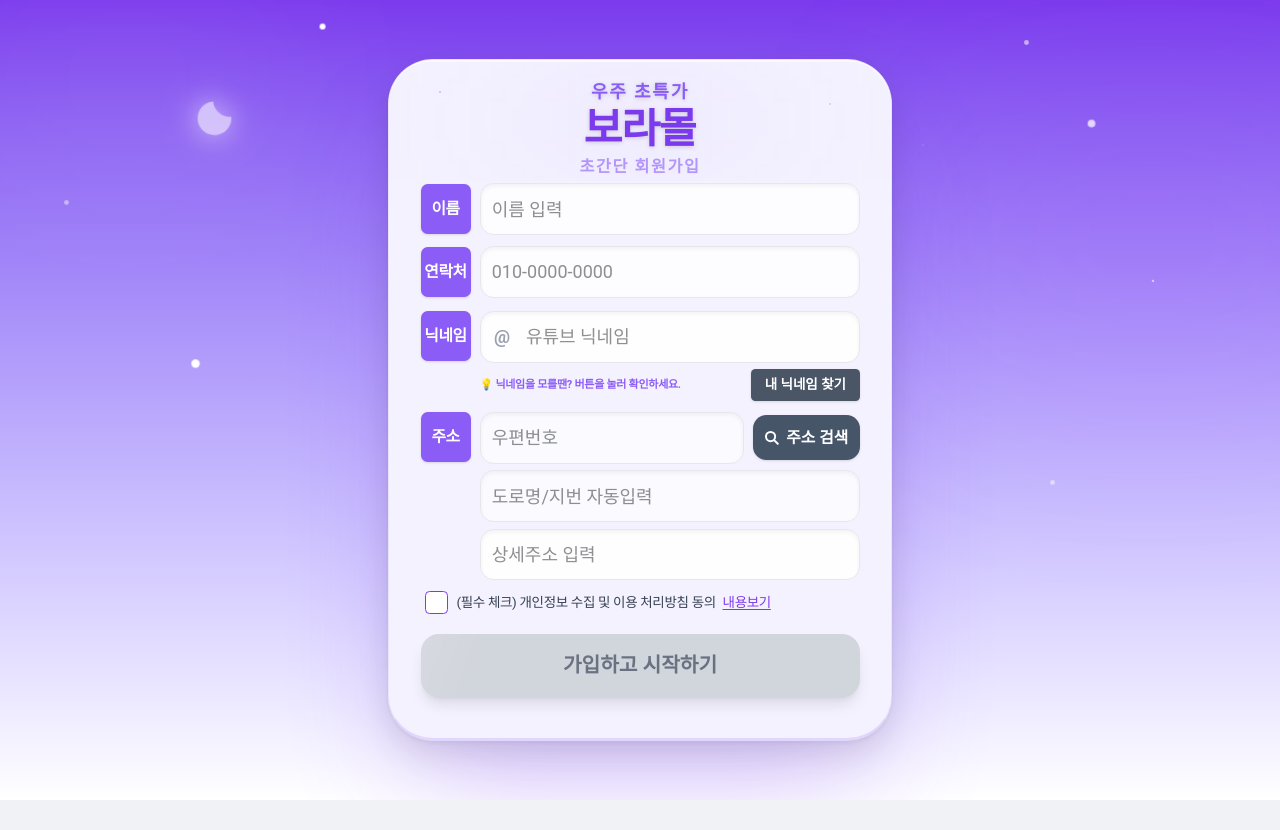
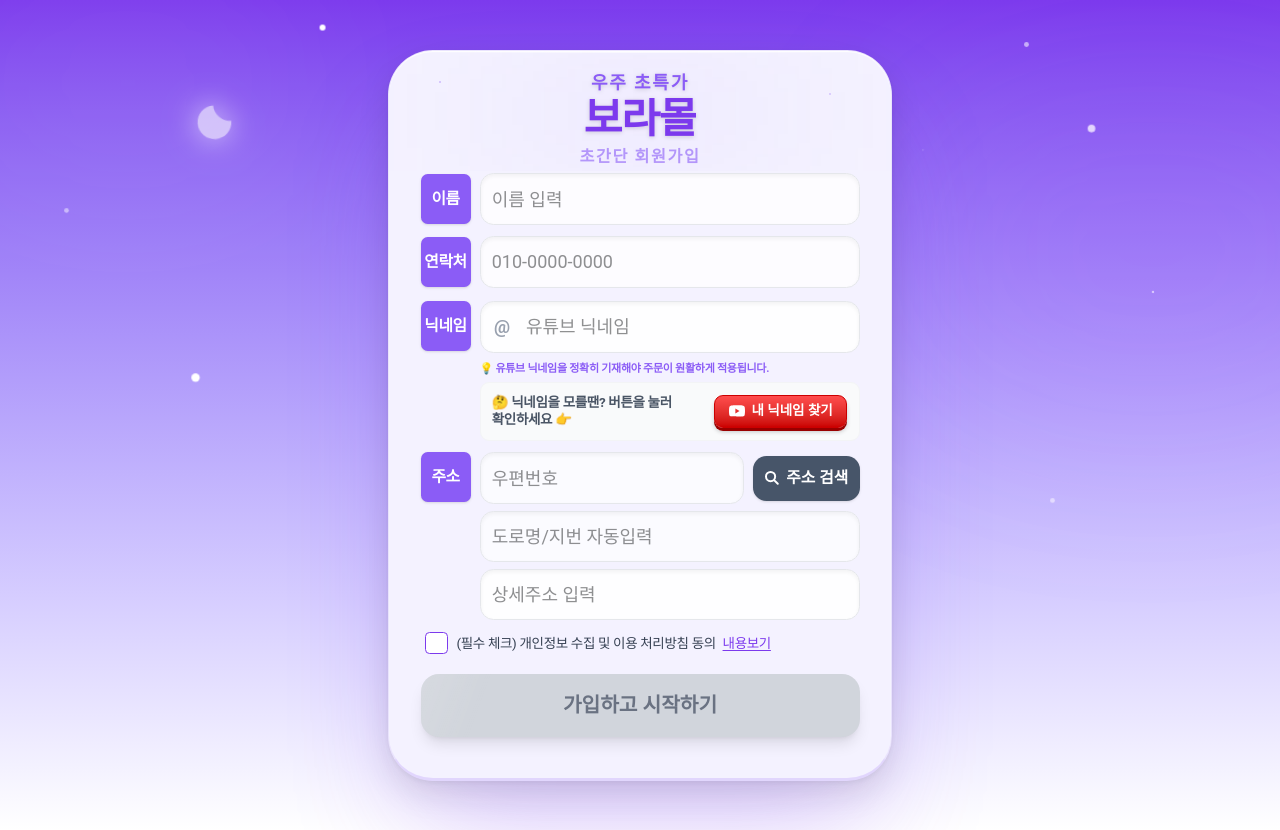
Before and after one commit to dlsekals/boramall, a Next.js app: page / in a window 1280 px wide. Before the commit the page ends 800 px from the top, so only its background shows below. Built offline with nearby package versions, Linux system fonts and the light colour scheme; no server answers; the database is empty.

Commit message:
style: add embossed youtube button and restore helper text

```diff
--- a/app/page.tsx
+++ b/app/page.tsx
@@ -471,15 +471,24 @@ function LoginContent() {
                         className="flex-1 min-w-0 pr-2.5 py-1.5 sm:p-2.5 focus:outline-none text-sm sm:text-base bg-transparent"
                       />
                     </div>
-                    <div className="flex flex-col sm:flex-row sm:items-center justify-between gap-1.5 mt-0.5">
-                      <p className="text-[11px] text-[#8b5cf6] font-bold break-keep leading-[1.2] tracking-tight">💡 닉네임을 모를땐? 버튼을 눌러 확인하세요.</p>
+                    <div className="flex flex-col gap-1.5 mt-1">
+                      <p className="text-[11px] text-[#8b5cf6] font-bold break-keep leading-[1.2] tracking-tight">💡 유튜브 닉네임을 정확히 기재해야 주문이 원활하게 적용됩니다.</p>
+
+                      <div className="flex flex-col sm:flex-row sm:items-center justify-between gap-2 p-2 sm:p-2.5 bg-gray-50 border border-gray-100 rounded-lg">
+                        <p className="text-[11px] sm:text-xs text-gray-600 font-bold break-keep leading-[1.3] tracking-tight">
+                          🤔 닉네임을 모를땐? 버튼을 눌러 확인하세요 👉
+                        </p>
                         <button
                           type="button"
                           onClick={() => window.open('https://m.youtube.com/account', '_blank')}
-                        className="self-end sm:self-auto flex items-center justify-center gap-1 bg-gray-600 text-white text-[11px] sm:text-xs font-bold px-3 py-1.5 rounded shadow-sm hover:bg-gray-700 active:scale-95 transition-all w-fit whitespace-nowrap"
+                          className="self-end sm:self-auto flex items-center justify-center gap-1.5 bg-gradient-to-b from-[#ff4d4d] to-[#cc0000] text-white text-[11px] sm:text-xs font-bold px-3 py-1.5 rounded-lg shadow-[0_3px_0_#990000,0_4px_4px_rgba(0,0,0,0.2)] active:shadow-[0_0px_0_#990000,0_1px_2px_rgba(0,0,0,0.3)] active:translate-y-[3px] transition-all w-fit whitespace-nowrap border border-[#cc0000]"
                         >
+                          <svg viewBox="0 0 24 24" fill="currentColor" className="w-[14px] h-[14px] sm:w-[16px] sm:h-[16px]">
+                            <path d="M23.498 6.186a3.016 3.016 0 0 0-2.122-2.136C19.505 3.545 12 3.545 12 3.545s-7.505 0-9.377.505A3.017 3.017 0 0 0 .502 6.186C0 8.07 0 12 0 12s0 3.93.502 5.814a3.016 3.016 0 0 0 2.122 2.136c1.871.505 9.376.505 9.376.505s7.505 0 9.377-.505a3.015 3.015 0 0 0 2.122-2.136C24 15.93 24 12 24 12s0-3.93-.502-5.814zM9.545 15.568V8.432L15.818 12l-6.273 3.568z"/>
+                          </svg>
                           내 닉네임 찾기
                         </button>
+                      </div>
                     </div>
                   </div>
                 </div>
```
Lines whose indentation alone changed are shown as unchanged.
